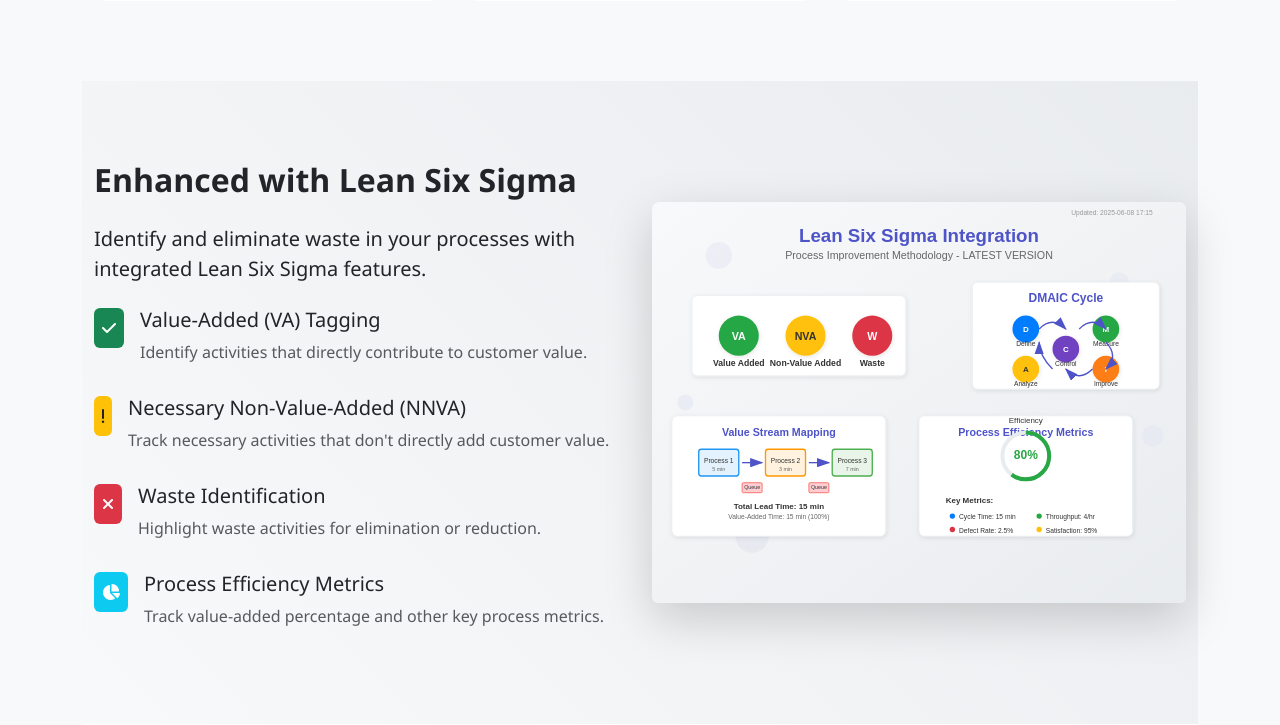
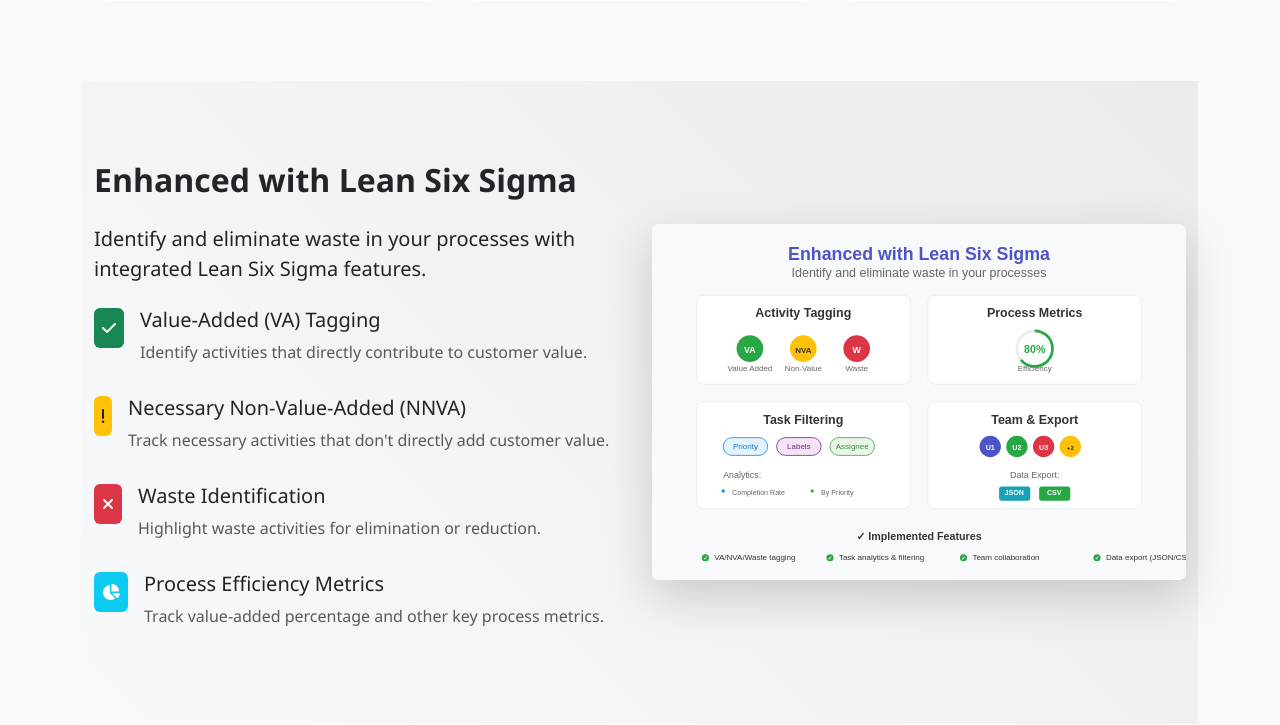
Before and after one commit to paulavishek/TaskFlow, a Django app: page / in a window 1280 px wide. Shown: the part 1536-2261 px from the top of the page. Run offline with Django 5.2, Linux system fonts and the light colour scheme.

Commit message:
Add SVG files for Lean Six Sigma visualizations and a simple test SVG
- Created lean-six-sigma-clean.svg with enhanced design elements and metrics.
- Added lean-six-sigma-final.svg featuring finalized design and metrics.
- Introduced lean-six-sigma-simple.svg for a simplified representation of Lean Six Sigma concepts.
- Added test-simple.svg to verify SVG rendering functionality.

```diff
--- a/templates/kanban/welcome.html
+++ b/templates/kanban/welcome.html
@@ -322,9 +322,8 @@
                         <p class="text-muted">Track value-added percentage and other key process metrics.</p>
                     </div>
                 </div>
-            </div>
-              <div class="col-md-6 mt-4 mt-md-0">
-                <img src="{% static 'img/lean-six-sigma-fresh.svg' %}?v={{ cache_buster }}" alt="Lean Six Sigma" class="img-fluid rounded shadow-lg"
+            </div>              <div class="col-md-6 mt-4 mt-md-0">
+                <img src="{% static 'img/lean-six-sigma-simple.svg' %}?v={{ cache_buster }}" alt="Lean Six Sigma Features" class="img-fluid rounded shadow-lg"
                      onerror="this.src='https://via.placeholder.com/600x400/e9ecef/4e54c8?text=Lean+Six+Sigma+Features';this.onerror='';">
             </div>
         </div>
```
Also changed, not shown: static/img/lean-six-sigma-accurate.svg (added), static/img/lean-six-sigma-clean.svg (added), static/img/lean-six-sigma-final.svg (added), static/img/lean-six-sigma-fresh.svg, static/img/lean-six-sigma-simple.svg (added), static/img/test-simple.svg (added).
